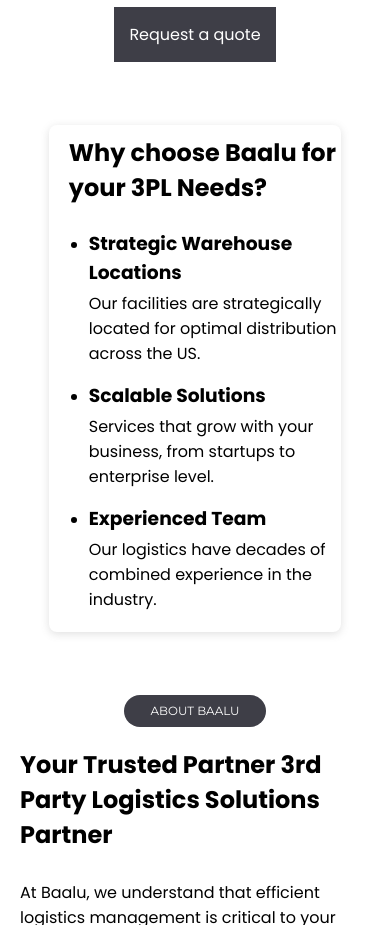
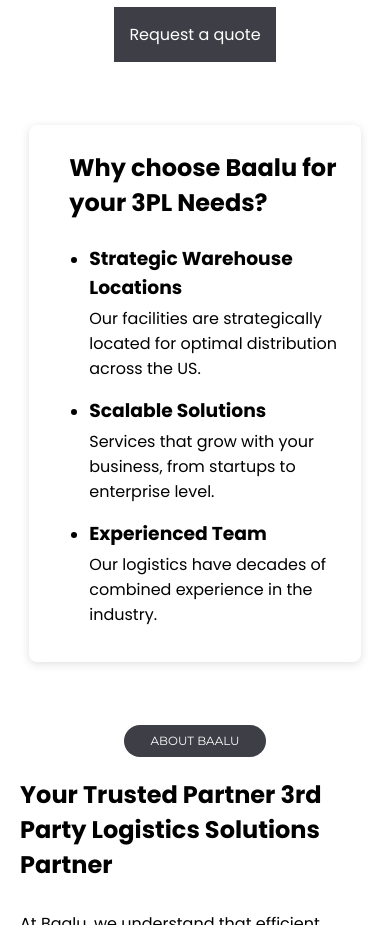
Before and after one commit to JamezSpace/baalu, a website: page index.html in a window 390 px wide. Shown: the part 1880-2805 px from the top of the page. Drawn offline with Linux system fonts and the light colour scheme; no server answers.

Commit message:
FIX: Added more padding to a component and also spin up backend server due to free backend plan

```diff
--- a/css/index.css
+++ b/css/index.css
@@ -349,4 +349,9 @@
     .heros h1 {
         font-size: clamp(2.25rem, -0.755rem + 15.0248vw, 3.236rem);
     }
+
+    .why-baalu-container {
+        width: 85%;
+        padding: 20px;
+    }
 }
--- a/js/index.js
+++ b/js/index.js
@@ -24,3 +24,5 @@
 
     await sendDataToBackend(data, request_form)
 })
+
+fetch("https://baalu-backend.onrender.com")
```
